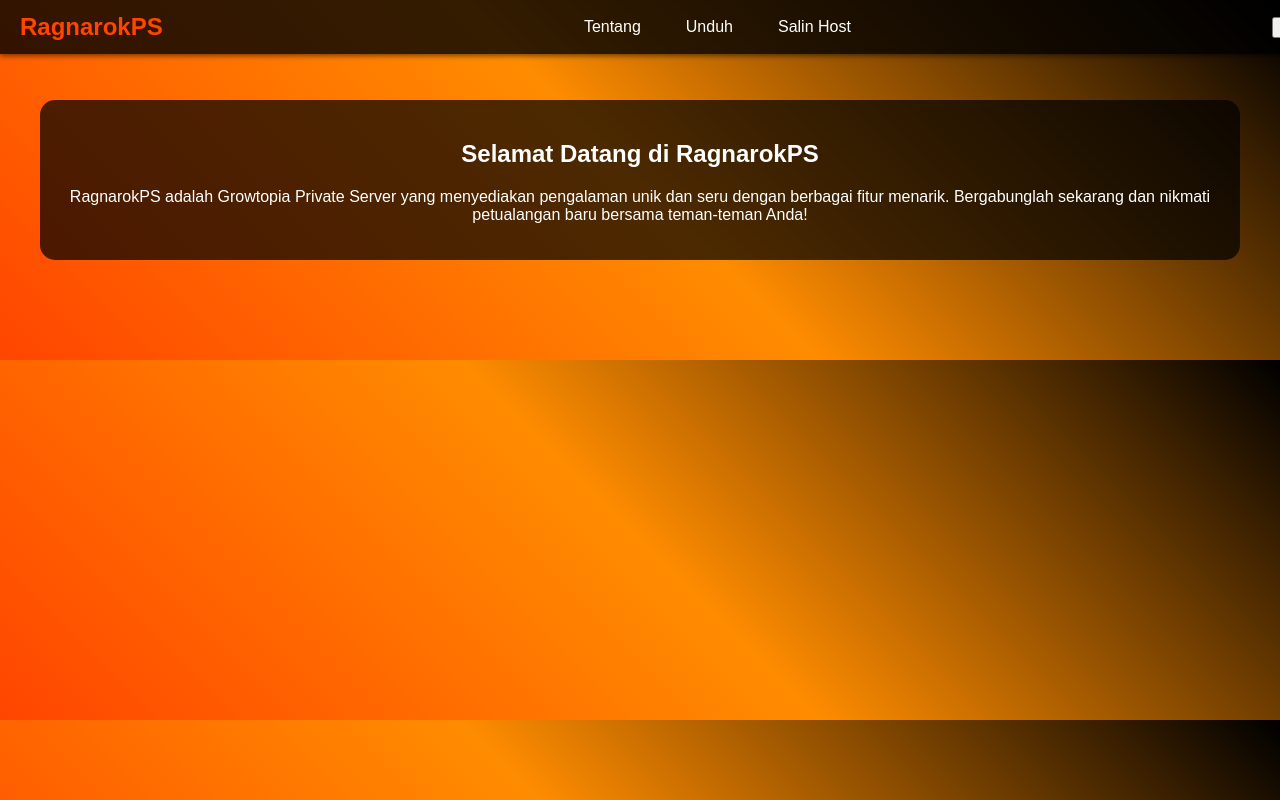
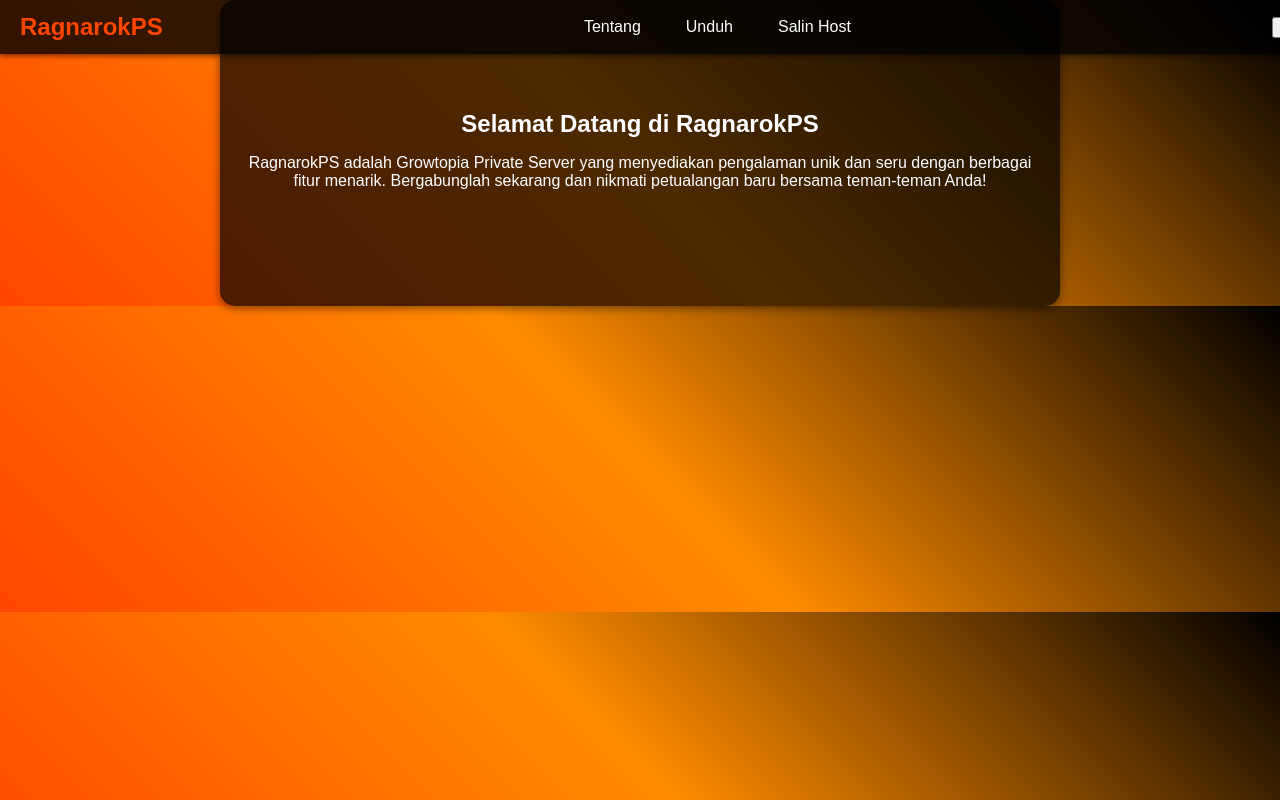
Before and after one commit to ikygt/Rgps, a plain HTML site: page index.html in a window 1280 px wide. Both pictures are taken after a click on the link "Tentang". Drawn offline with Linux system fonts and the light colour scheme.

Commit message:
Update index.html

```diff
--- a/index.html
+++ b/index.html
@@ -76,20 +76,22 @@
         }
 
         section {
-            padding: 80px 20px;
+            padding: 100px 20px;
             text-align: center;
             display: none;
+            background: rgba(0, 0, 0, 0.7);
+            margin: 0 auto;
+            max-width: 800px;
+            border-radius: 15px;
+            box-shadow: 0 2px 10px rgba(0, 0, 0, 0.5);
         }
 
         section.active {
             display: block;
         }
 
-        .hero {
-            background: rgba(0, 0, 0, 0.7);
-            padding: 20px;
-            border-radius: 15px;
-            margin: 20px;
+        h1, h2, h3 {
+            margin: 10px 0;
         }
 
         .card {
@@ -143,10 +145,8 @@
     </header>
 
     <section id="about" class="active">
-        <div class="hero">
-            <h1>Selamat Datang di RagnarokPS</h1>
-            <p>RagnarokPS adalah Growtopia Private Server yang menyediakan pengalaman unik dan seru dengan berbagai fitur menarik. Bergabunglah sekarang dan nikmati petualangan baru bersama teman-teman Anda!</p>
-        </div>
+        <h1>Selamat Datang di RagnarokPS</h1>
+        <p>RagnarokPS adalah Growtopia Private Server yang menyediakan pengalaman unik dan seru dengan berbagai fitur menarik. Bergabunglah sekarang dan nikmati petualangan baru bersama teman-teman Anda!</p>
     </section>
 
     <section id="download">
@@ -193,7 +193,15 @@
         const menu = document.querySelector('.menu');
         const sections = document.querySelectorAll('section');
 
-        menuButton.addEventListener('click', () => {
+        document.addEventListener('click', (event) => {
+            const target = event.target;
+            if (!menu.contains(target) && target !== menuButton) {
+                menu.classList.add('hidden');
+            }
+        });
+
+        menuButton.addEventListener('click', (event) => {
+            event.stopPropagation();
             menu.classList.toggle('hidden');
         });
 
@@ -202,9 +210,7 @@
                 section.classList.remove('active');
             });
             document.getElementById(id).classList.add('active');
-            if (menu && !menu.classList.contains('hidden')) {
-                menu.classList.add('hidden');
-            }
+            menu.classList.add('hidden');
         }
     </script>
 </body>
```
